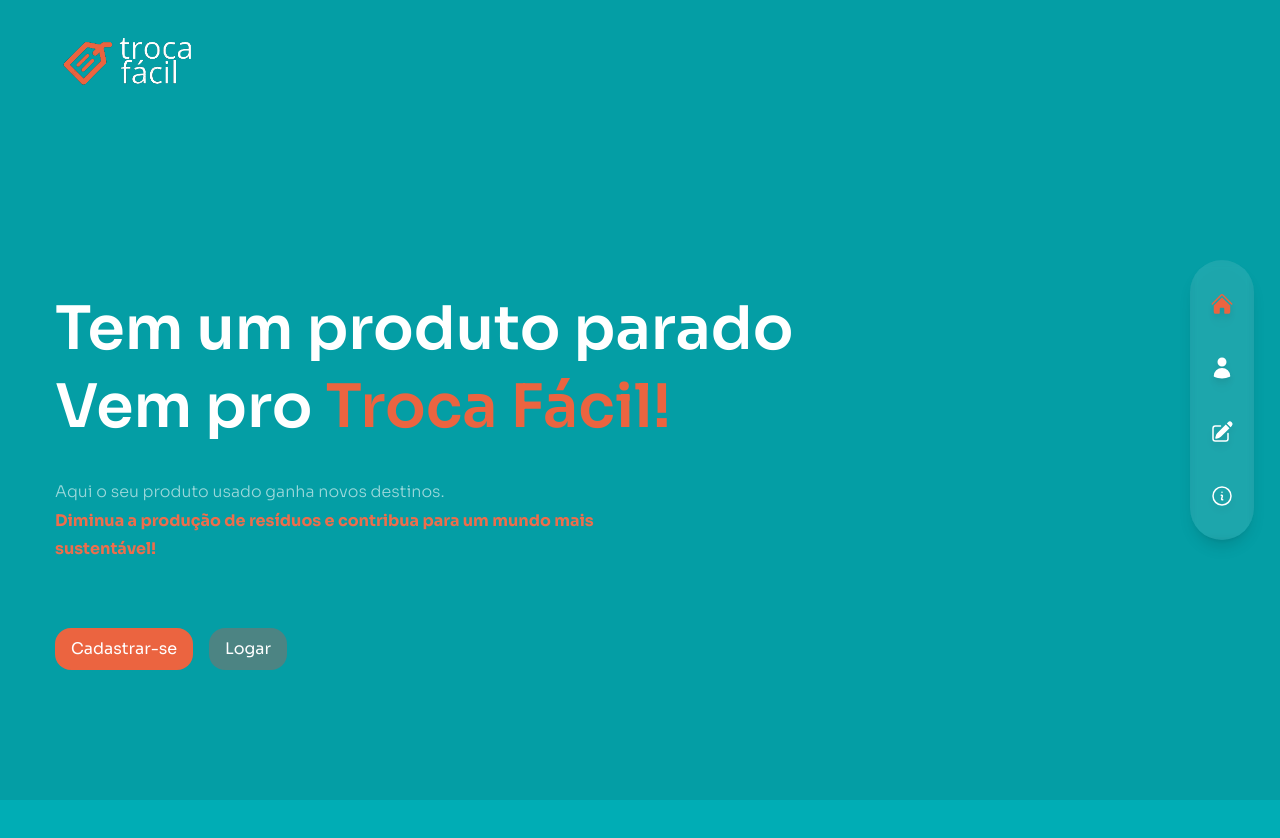
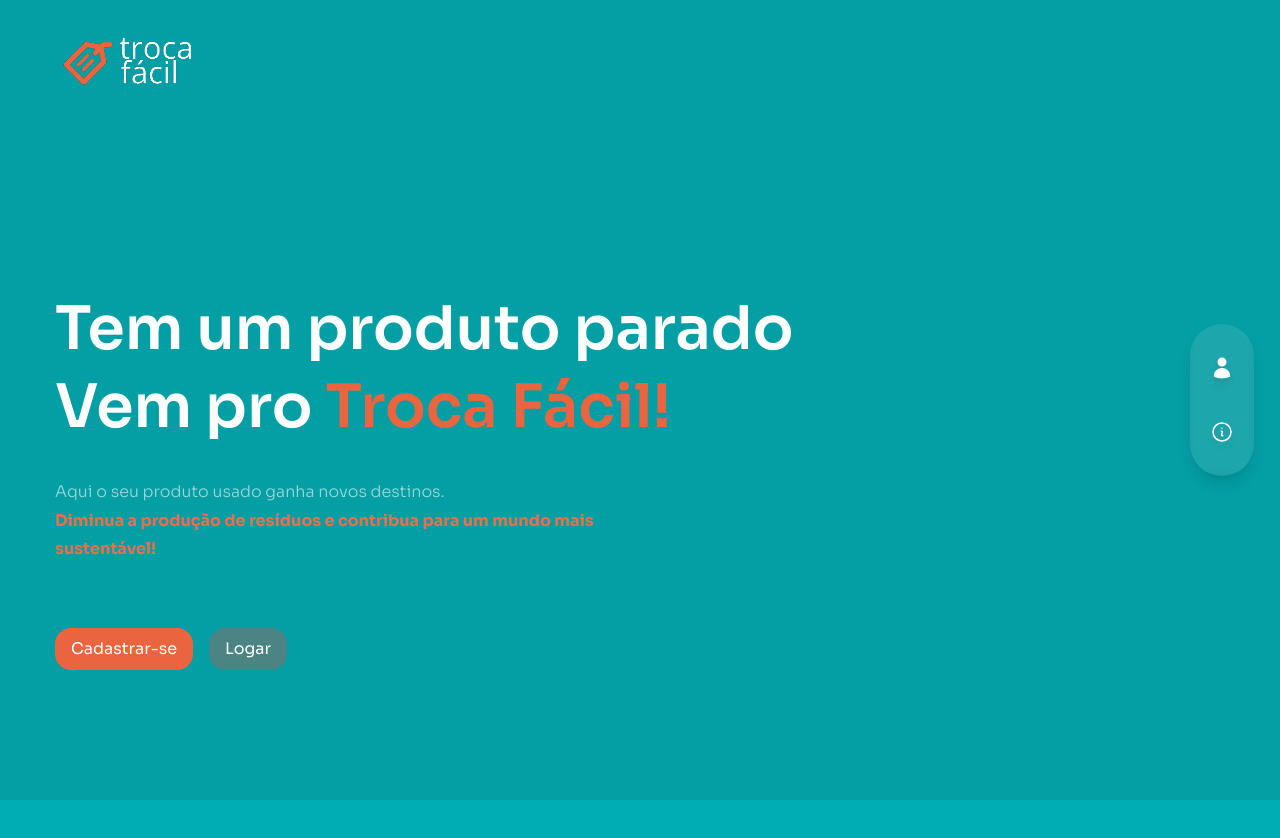
Before and after one commit to MatheusLTrindade/ProjetoIntegrador4-Frontend, a Next.js app: page / in a window 1280 px wide. Shown: the top 838 px of the page. Built offline with nearby package versions, Linux system fonts and the light colour scheme.

Commit message:
removing btn home and register

```diff
--- a/src/components/Nav.jsx
+++ b/src/components/Nav.jsx
@@ -23,9 +23,7 @@ import {
 // nav data
 export const navData = {
 	comumn: [
-		{ name: 'home', path: '/', icon: <HiHome /> },
 		{ name: 'login', path: '/login', icon: <HiUser /> },
-		{ name: 'register', path: '/register', icon: <HiPencilSquare /> },
 		{ name: 'info', path: '/info', icon: <HiOutlineInformationCircle /> }
 	],
 	admin: [
```
